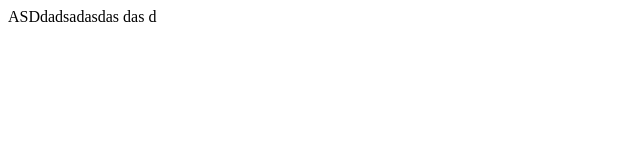
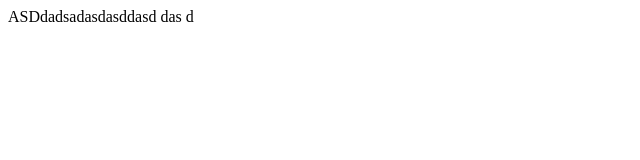
Before and after one commit to Ashtaa101/newGitTest, a plain HTML site: page index.html in a window 1280 px wide. Shown: the full height of the page, 0-640 px from the left. Drawn offline with Linux system fonts and the light colour scheme.

Commit message:
Update index.html

```diff
--- a/index.html
+++ b/index.html
@@ -6,7 +6,7 @@
     <title>Document</title>
 </head>
 <body>
-    ASDdadsadasdas
+    ASDdadsadasdasddasd
     das
     d
 </body>
```
